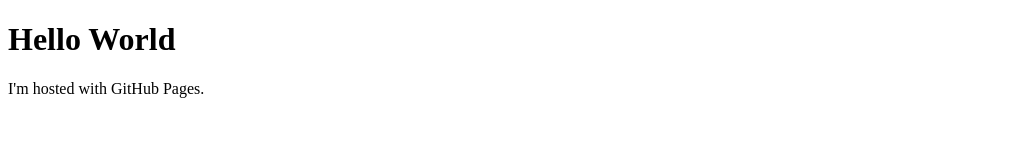
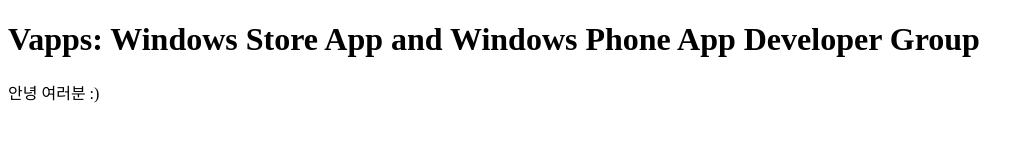
Before and after one commit to vapps/vapps.github.io, a plain HTML site: page index.html in a window 1280 px wide. Shown: the whole page, without its empty margins (0-1034 px from the left). Drawn offline with Linux system fonts and the light colour scheme.

Commit message:
Update index.html

```diff
--- a/index.html
+++ b/index.html
@@ -1,7 +1,7 @@
 <!DOCTYPE html>
 <html>
 <body>
-<h1>Hello World</h1>
-<p>I'm hosted with GitHub Pages.</p>
+<h1>Vapps: Windows Store App and Windows Phone App Developer Group</h1>
+<p>안녕 여러분 :)</p>
 </body>
 </html>
```
